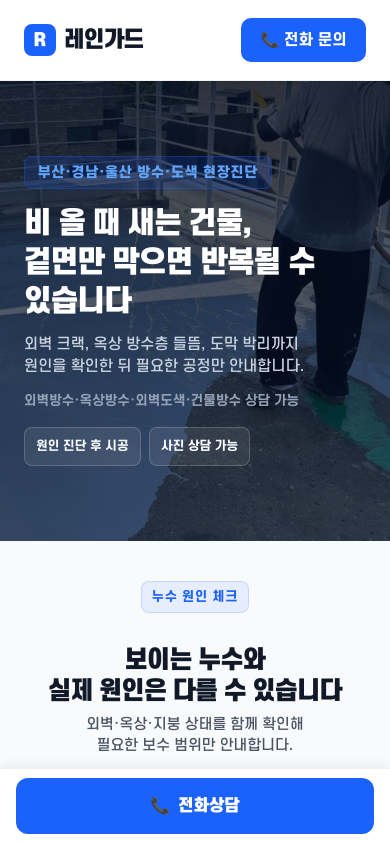
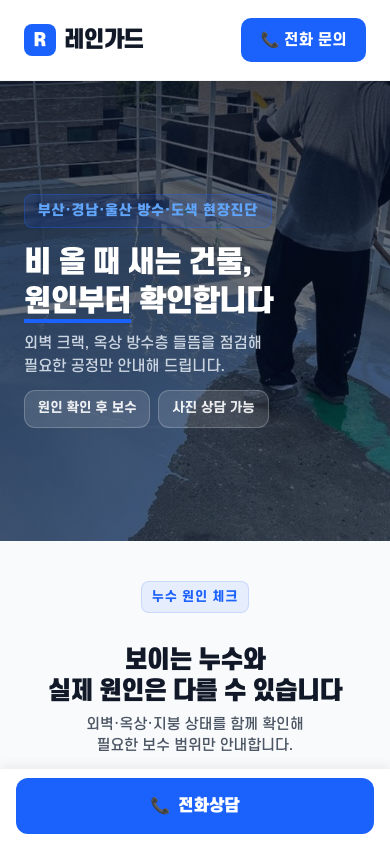
Before and after one commit to wogus5695-ctrl/Gyeongnam-bangsu-01, a React (Vite) app: page / in a window 390 px wide. Shown: the top 842 px of the page. Built offline with nearby package versions, Linux system fonts and the light colour scheme.

Commit message:
fix: resolve duplicate region suffix bug and optimize mobile Hero layout with text compression

```diff
--- a/src/components/Hero.tsx
+++ b/src/components/Hero.tsx
@@ -7,12 +7,83 @@ interface HeroProps {
 }
 
 export const Hero: React.FC<HeroProps> = ({ keywordConfig }) => {
-  // 기본/동적 페이지 데이터 추출
-  const topLabel = keywordConfig.topLabel;
+  // 화면 크기에 따른 모바일 여부 판단 (SSR 대응을 위해 useEffect에서 윈도우 크기 감지)
+  const [isMobile, setIsMobile] = React.useState(false);
+  React.useEffect(() => {
+    const handleResize = () => {
+      setIsMobile(window.innerWidth <= 768);
+    };
+    handleResize();
+    window.addEventListener("resize", handleResize);
+    return () => window.removeEventListener("resize", handleResize);
+  }, []);
 
-  // 강조 배지 보강 목록
-  const pcBadges = ["사진 상담 가능", "누수 원인 확인", "필요 공정만 안내"];
-  const moBadges = ["사진 상담 가능", "원인 확인 후 안내"];
+  const region = keywordConfig.region || "부산·경남·울산";
+  const service = keywordConfig.service;
+
+  // 기본값 설정
+  let topLabel = keywordConfig.topLabel;
+  let h1 = keywordConfig.h1;
+  let heroBody = keywordConfig.heroBody;
+  let badges = keywordConfig.badges || ["사진 상담 가능", "누수 원인 확인", "필요 공정만 안내"];
+
+  // 모바일 전용 텍스트 압축 및 분기
+  if (isMobile && keywordConfig.isActive) {
+    if (service === "외벽누수") {
+      topLabel = `${region} 외벽누수 현장진단`;
+      h1 = `${region} 외벽누수,\n유입 경로부터 봅니다`;
+      heroBody = "비 온 뒤 생기는 물자국은\n외벽 크랙·조인트·창호 틈을 함께 확인해야 합니다.";
+      badges = ["원인 확인 후 보수", "사진 상담 가능"];
+    } else if (service === "옥상누수") {
+      topLabel = `${region} 옥상누수 현장진단`;
+      h1 = `${region} 옥상누수,\n방수층부터 확인합니다`;
+      heroBody = "천장 물자국이 반복된다면\n방수층·배수구·바닥 균열을 함께 점검해야 합니다.";
+      badges = ["원인 확인 후 보수", "사진 상담 가능"];
+    } else {
+      // 기타 작업명 페이지 모바일용 H1, 본문 2줄 내외 정리
+      const serviceMobileTexts: Record<string, { h1: string; body: string }> = {
+        "외벽방수": {
+          h1: `${region} 외벽방수,\n외벽 크랙부터 점검합니다`,
+          body: "외벽 크랙, 조인트, 창틀 틈새를 점검해\n빗물 유입을 차단하는 외벽방수를 진행합니다."
+        },
+        "외벽발수": {
+          h1: `${region} 외벽발수,\n빗물 흡수 상태부터 점검합니다`,
+          body: "외벽 표면의 빗물 흡수와 백화를 막는\n발수 시공 필요 여부를 정밀 확인합니다."
+        },
+        "옥상방수": {
+          h1: `${region} 옥상방수,\n방수층 상태부터 확인합니다`,
+          body: "바닥 균열, 방수층 들뜸을 진단해\n부분 보수 또는 전체 우레탄 공정을 안내합니다."
+        },
+        "지붕방수": {
+          h1: `${region} 지붕방수,\n지붕 접합부부터 점검합니다`,
+          body: "판넬 이음새, 기와 파손, 용마루 접합부 등\n지붕의 미세한 누수 취약점을 보강합니다."
+        },
+        "외벽도색": {
+          h1: `${region} 외벽도색,\n바탕면 상태부터 확인합니다`,
+          body: "들뜬 구도막 제거와 균열 보수 후\n건물 보호와 미관에 맞는 도장을 시공합니다."
+        },
+        "건물방수": {
+          h1: `${region} 건물방수,\n건물 전체 취약 부위를 점검합니다`,
+          body: "외벽, 옥상, 지붕 등 건물 전체를 진단해\n현장 상태에 맞는 종합 방수를 설계합니다."
+        }
+      };
+
+      const mText = serviceMobileTexts[service];
+      if (mText) {
+        h1 = mText.h1;
+        heroBody = mText.body;
+      }
+      badges = ["원인 확인 후 보수", "사진 상담 가능"];
+    }
+  } else if (isMobile && !keywordConfig.isActive) {
+    // 기본 메인 페이지 모바일 최적화
+    h1 = "비 올 때 새는 건물,\n원인부터 확인합니다";
+    heroBody = "외벽 크랙, 옥상 방수층 들뜸을 점검해\n필요한 공정만 안내해 드립니다.";
+    badges = ["원인 확인 후 보수", "사진 상담 가능"];
+  }
+
+  // 모바일 및 PC 배지 개수 2개 고정
+  const displayBadges = badges.slice(0, 2);
 
   return (
     <section className="hero-section hero-section-bg"
@@ -52,7 +123,7 @@ export const Hero: React.FC<HeroProps> = ({ keywordConfig }) => {
             whiteSpace: "pre-line"
           }} className="break-keep hero-h1">
             {(() => {
-              const text = keywordConfig.h1;
+              const text = h1;
               if (!text.includes("\n")) {
                 return text;
               }
@@ -67,7 +138,9 @@ export const Hero: React.FC<HeroProps> = ({ keywordConfig }) => {
                 "접합부 틈새부터",
                 "원인부터",
                 "표면 흡수부터",
-                "누수 원인부터"
+                "누수 원인부터",
+                "유입 경로부터",
+                "방수층부터"
               ];
               const matchedPhrase = targetPhrases.find(phrase => line2.startsWith(phrase));
               if (matchedPhrase) {
@@ -107,7 +180,7 @@ export const Hero: React.FC<HeroProps> = ({ keywordConfig }) => {
             margin: "0 0 1rem 0",
             whiteSpace: "pre-line"
           }} className="break-keep hero-body-text">
-            {keywordConfig.heroBody}
+            {heroBody}
           </p>
 
           {/* 4. 보조 키워드 문구 (본문 아래 차분한 톤으로 배치) */}
@@ -131,19 +204,21 @@ export const Hero: React.FC<HeroProps> = ({ keywordConfig }) => {
             marginBottom: "0px",
             maxWidth: "540px"
           }} className="hero-badges-pc">
-            {(keywordConfig.badges || pcBadges).map((badgeText, idx) => (
+            {displayBadges.map((badgeText, idx) => (
               <div key={idx} style={{
                 display: "flex",
                 alignItems: "center",
                 justifyContent: "center",
-                fontSize: "0.8rem",
+                height: "38px",
+                fontSize: "13px",
                 fontWeight: 700,
-                color: "#f8fafc",
-                backgroundColor: "rgba(255, 255, 255, 0.08)",
-                border: "1px solid rgba(255, 255, 255, 0.18)",
-                padding: "0.6rem 0.8rem",
-                borderRadius: "8px",
-                whiteSpace: "nowrap"
+                color: "rgba(255, 255, 255, 0.95)",
+                backgroundColor: "rgba(255, 255, 255, 0.12)",
+                border: "1px solid rgba(255, 255, 255, 0.2)",
+                padding: "0 0.9rem",
+                borderRadius: "11px",
+                whiteSpace: "nowrap",
+                boxSizing: "border-box"
               }} className="hero-badge-item">
                 {badgeText}
               </div>
@@ -158,19 +233,21 @@ export const Hero: React.FC<HeroProps> = ({ keywordConfig }) => {
             marginBottom: "0px",
             maxWidth: "360px"
           }} className="hero-badges-mo">
-            {(keywordConfig.badges || moBadges).map((badgeText, idx) => (
+            {displayBadges.map((badgeText, idx) => (
               <div key={idx} style={{
                 display: "flex",
                 alignItems: "center",
                 justifyContent: "center",
-                fontSize: "0.76rem",
+                height: "38px",
+                fontSize: "13px",
                 fontWeight: 700,
-                color: "#f8fafc",
-                backgroundColor: "rgba(255, 255, 255, 0.08)",
-                border: "1px solid rgba(255, 255, 255, 0.18)",
-                padding: "0.55rem 0.7rem",
-                borderRadius: "8px",
-                whiteSpace: "nowrap"
+                color: "rgba(255, 255, 255, 0.9)",
+                backgroundColor: "rgba(255, 255, 255, 0.12)",
+                border: "1px solid rgba(255, 255, 255, 0.2)",
+                padding: "0 0.8rem",
+                borderRadius: "11px",
+                whiteSpace: "nowrap",
+                boxSizing: "border-box"
               }} className="hero-badge-item">
                 {badgeText}
               </div>
@@ -209,9 +286,9 @@ export const Hero: React.FC<HeroProps> = ({ keywordConfig }) => {
           .hero-section-bg {
             background-image: linear-gradient(
               180deg,
-              rgba(5, 15, 35, 0.82) 0%,
-              rgba(5, 15, 35, 0.68) 45%,
-              rgba(5, 15, 35, 0.50) 100%
+              rgba(5, 15, 35, 0.75) 0%,
+              rgba(5, 15, 35, 0.55) 50%,
+              rgba(5, 15, 35, 0.40) 100%
             ), url('${heroImages.default}');
             background-position: 65% center;
           }
@@ -226,8 +303,7 @@ export const Hero: React.FC<HeroProps> = ({ keywordConfig }) => {
             line-height: 1.5 !important;
           }
           .hero-seo-sub {
-            font-size: 0.82rem !important;
-            margin-bottom: 1rem !important;
+            display: none !important;
           }
           .hero-badges-pc {
             display: none !important;
@@ -240,5 +316,4 @@ export const Hero: React.FC<HeroProps> = ({ keywordConfig }) => {
     </section>
   );
 };
-
 export default Hero;
--- a/src/data/faq.ts
+++ b/src/data/faq.ts
@@ -125,7 +125,10 @@ export const leakDiagnosisFaqs: FaqItem[] = [
 function replaceRegion(text: string, region: string): string {
   if (!text) return text;
   const r = region || "부산·경남·울산";
-  return text.replace(/\{region\}/g, r).replace(/김해/g, r);
+  let result = text.replace(/\{region\}/g, r);
+  result = result.replace(/김해시/g, r);
+  result = result.replace(/김해(?!시)/g, r);
+  return result;
 }
 
 /**
--- a/src/data/keywords.ts
+++ b/src/data/keywords.ts
@@ -291,7 +291,10 @@ export const serviceIntentMap: Record<string, ServiceIntent> = {
 };// 동적 문자열 치환 헬퍼 (기존 "김해" 문자열 및 신규 "{region}" 플레이스홀더 모두 지원)
 function replaceRegion(text: string, region: string): string {
   if (!text) return text;
-  return text.replace(/\{region\}/g, region).replace(/김해/g, region);
+  let result = text.replace(/\{region\}/g, region);
+  result = result.replace(/김해시/g, region);
+  result = result.replace(/김해(?!시)/g, region);
+  return result;
 }
 
 // --- 중복 동명 충돌 감지 로직 ---
```
